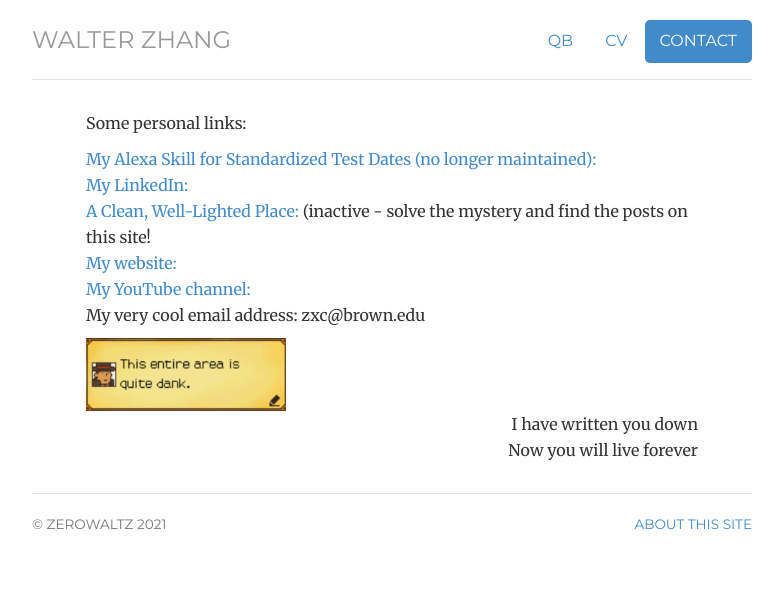
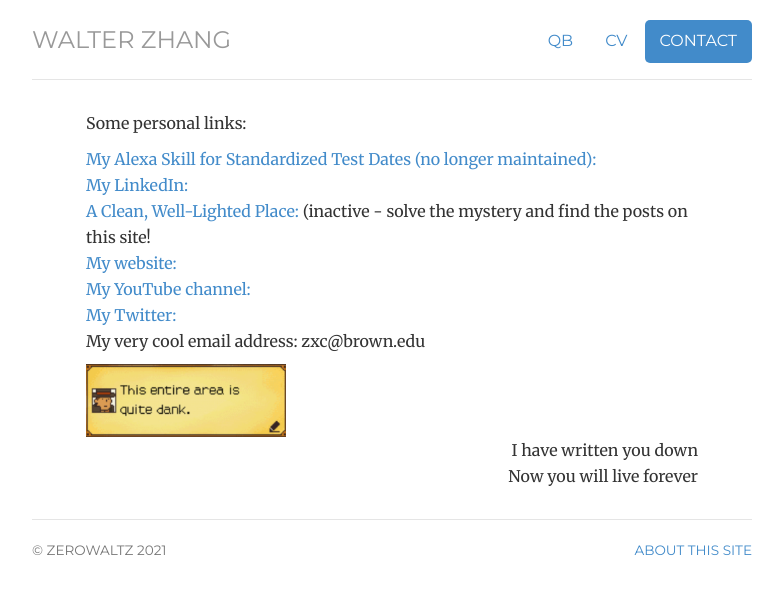
Before and after one commit to Zerowaltz/Zerowaltz.github.io, a Jekyll site: the page built from contact/index.html, in a window 1280 px wide. Shown: the top 594 px of the page, without its empty margins (248-1031 px from the left). Built offline with Jekyll 4.4.1, drawn with Linux system fonts in a browser that asks for light colours.

Commit message:
Update index.html

```diff
--- a/contact/index.html
+++ b/contact/index.html
@@ -18,6 +18,7 @@ description: Contact information for Walter Zhang.
 	<li><a href="https://artofproblemsolving.com/community/c493559">A Clean, Well-Lighted Place:</a> (inactive - solve the mystery and find the posts on this site!</li>
 	<li><a href="http://zerowaltz.github.io">My website:</a></li>
 	<li><a href="https://www.youtube.com/walterzvideos">My YouTube channel:</a></li>
+	<li><a href="https://twitter.com/walterzvideos">My Twitter:</a></li>
 	<li>My very cool email address: <span class="obfuscate">ude.nworb@cxz</span></li>
 	</ul>
 
```
